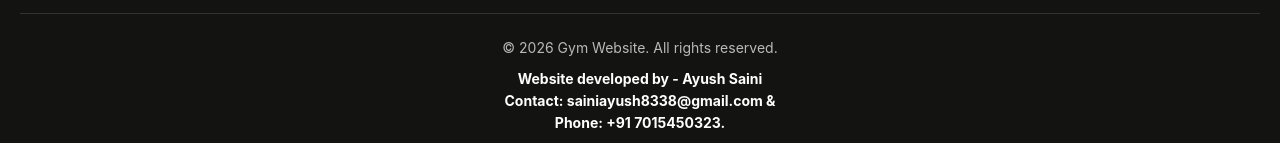
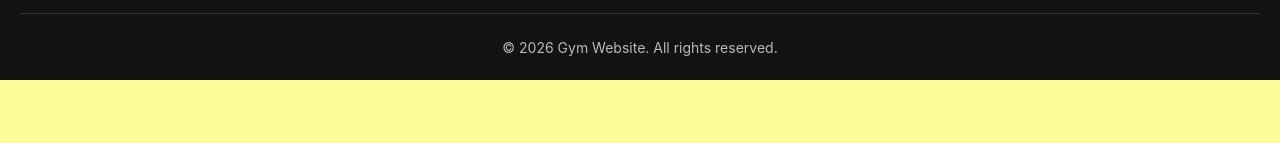
Before and after one commit to ayush8522113-arch/Thakur_gym, a React (Create React App) app: page / in a window 1280 px wide. Shown: the part 3820-3963 px from the top of the page. After the commit the page ends 3900 px from the top, so only its background shows below. Built offline with nearby package versions, Linux system fonts and the light colour scheme; no server answers.

Commit message:
temperary change

```diff
--- a/src/components/Footer.jsx
+++ b/src/components/Footer.jsx
@@ -28,9 +28,9 @@ const Footer = () => {
 
       <div className="footer-bottom">
         <p id="foot3">© {new Date().getFullYear()} Gym Website. All rights reserved.</p>
-        <h4>Website developed  by - Ayush Saini</h4>
-        <h4>Contact: sainiayush8338@gmail.com &</h4>
-            <h4>Phone: +91 7015450323.</h4>
+        <h4></h4>
+        <h4></h4>
+            <h4></h4>
 
       </div>
 
```
